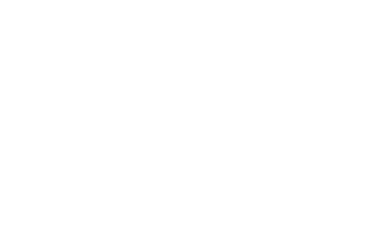
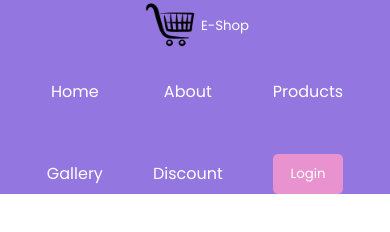
Before and after one commit to anik558363/E-Shop, a plain HTML site: page index.html in a window 390 px wide. Drawn offline with Linux system fonts and the light colour scheme.

Commit message:
nav section done. with full resposive mobile and tablet device

```diff
--- a/index.html
+++ b/index.html
@@ -4,8 +4,9 @@
 <head>
     <meta charset="UTF-8">
     <meta name="viewport" content="width=device-width, initial-scale=1.0">
-    <title>Anik Shop</title>
+    <title>E-Shop</title>
     <link rel="stylesheet" href="styles/index.css">
+    <link rel="stylesheet" href="styles/responsive.css">
     <link rel="preconnect" href="https://fonts.googleapis.com">
     <link rel="preconnect" href="https://fonts.gstatic.com" crossorigin>
     <link
@@ -15,8 +16,19 @@
 
 <body>
     <header>
-        <nav class="max-width">
-
+        <nav class="max-width nav">
+            <div class="nav-img-container">
+                <img src="./images/pngwing.com.png" alt="">
+                <p><small>E-Shop</small></p>
+            </div>
+            <div class="nav-icon">
+                <a href="">Home</a>
+                <a href="">About</a>
+                <a href="">Products</a>
+                <a href="">Gallery</a>
+                <a href="">Discount</a>
+                <button class="common-btn">Login</button>
+            </div>
         </nav>
     </header>
     <main class="max-width">
--- a/styles/index.css
+++ b/styles/index.css
@@ -11,5 +11,50 @@
     margin: 0 auto;
 }
 
+.common-btn{
+    padding: 10px 12px;
+    background-color: #e893cf;
+    border: none;
+    border-radius: 5px;
+    color: white;
+}
 
 /* nav styles */
+
+header{
+    background-color: #9376e0;
+}
+
+.nav{
+    display: flex;
+    justify-content: space-between;
+    align-items: center;
+    text-align: center;
+    padding: 20px 0px;
+    color: white;
+}
+
+
+.nav-icon{
+    display: flex;
+    gap: 50px;
+    justify-content: center;
+    align-items: center;
+
+}
+
+.nav-icon a{
+    text-decoration: none;
+    color: white;
+}
+
+.nav-img-container img{
+   width: 60px;
+}
+
+.nav-img-container{
+    display: flex;
+    justify-content: center;
+    align-items: center;
+
+}
--- /dev/null
+++ b/styles/responsive.css
@@ -0,0 +1,11 @@
+@media screen and (max-width: 576px) {
+    .nav{
+        flex-direction: column;
+        gap: 30px;
+        padding: 0 20px;
+    }
+    .nav-icon{
+        display: grid;
+        grid-template-columns: repeat(3, 1fr);
+    }
+}
```
